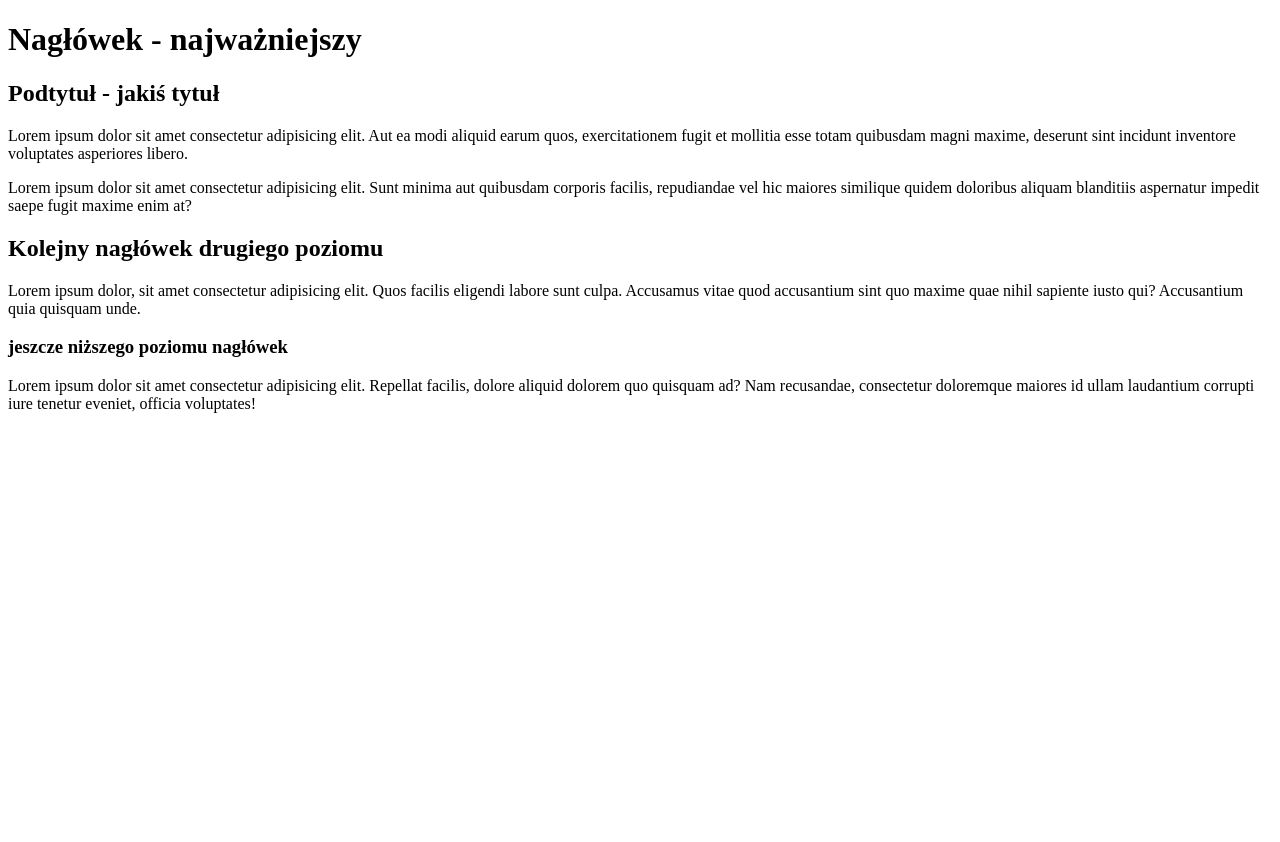
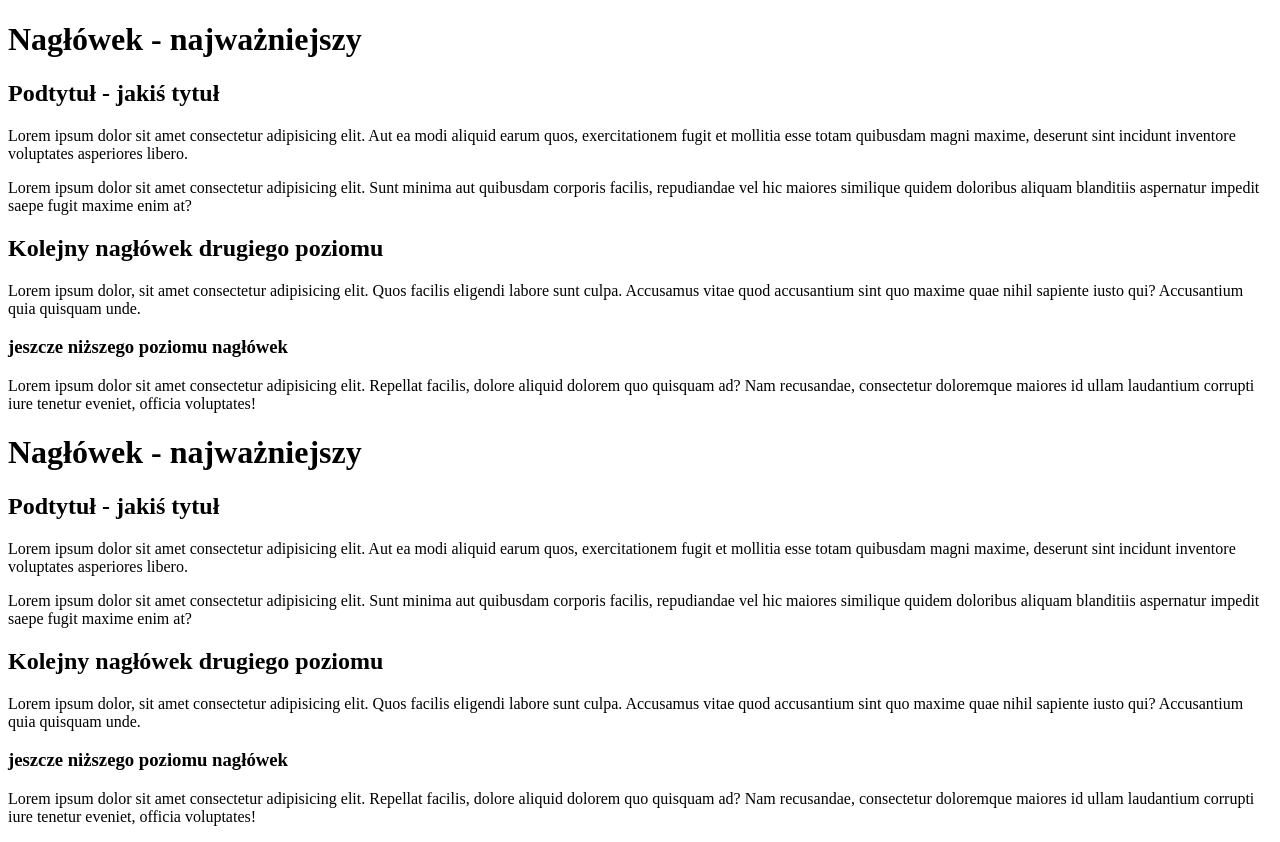
Before and after one commit to AdiZurek/testowy-projekt, a plain HTML site: page index.html in a window 1280 px wide. Before the commit the page ends 800 px from the top, so only its background shows below. Drawn offline with Linux system fonts and the light colour scheme.

Commit message:
added new h1

```diff
--- a/index.html
+++ b/index.html
@@ -23,6 +23,19 @@
         ad? Nam recusandae, consectetur doloremque maiores id ullam laudantium corrupti iure tenetur eveniet, officia
         voluptates!</p>
 
+    <h1> Nagłówek - najważniejszy</h1>
+    <h2>Podtytuł - jakiś tytuł</h2>
+    <p>Lorem ipsum dolor sit amet consectetur adipisicing elit. Aut ea modi aliquid earum quos, exercitationem fugit et
+        mollitia esse totam quibusdam magni maxime, deserunt sint incidunt inventore voluptates asperiores libero.</p>
+    <p>Lorem ipsum dolor sit amet consectetur adipisicing elit. Sunt minima aut quibusdam corporis facilis, repudiandae
+        vel hic maiores similique quidem doloribus aliquam blanditiis aspernatur impedit saepe fugit maxime enim at?</p>
+    <h2>Kolejny nagłówek drugiego poziomu</h2>
+    <p>Lorem ipsum dolor, sit amet consectetur adipisicing elit. Quos facilis eligendi labore sunt culpa. Accusamus
+        vitae quod accusantium sint quo maxime quae nihil sapiente iusto qui? Accusantium quia quisquam unde.</p>
+    <h3>jeszcze niższego poziomu nagłówek</h3>
+    <p>Lorem ipsum dolor sit amet consectetur adipisicing elit. Repellat facilis, dolore aliquid dolorem quo quisquam
+        ad? Nam recusandae, consectetur doloremque maiores id ullam laudantium corrupti iure tenetur eveniet, officia
+        voluptates!</p>
 
 </body>
 
```
